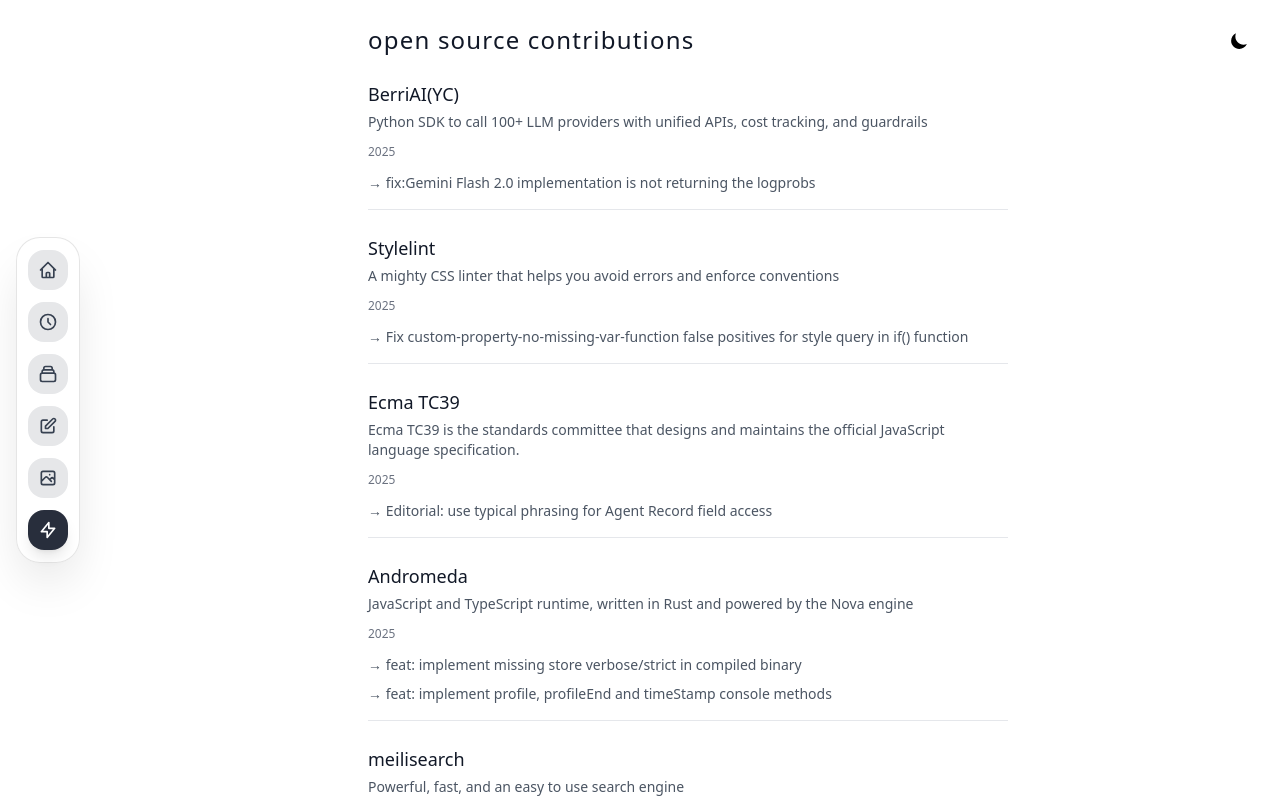
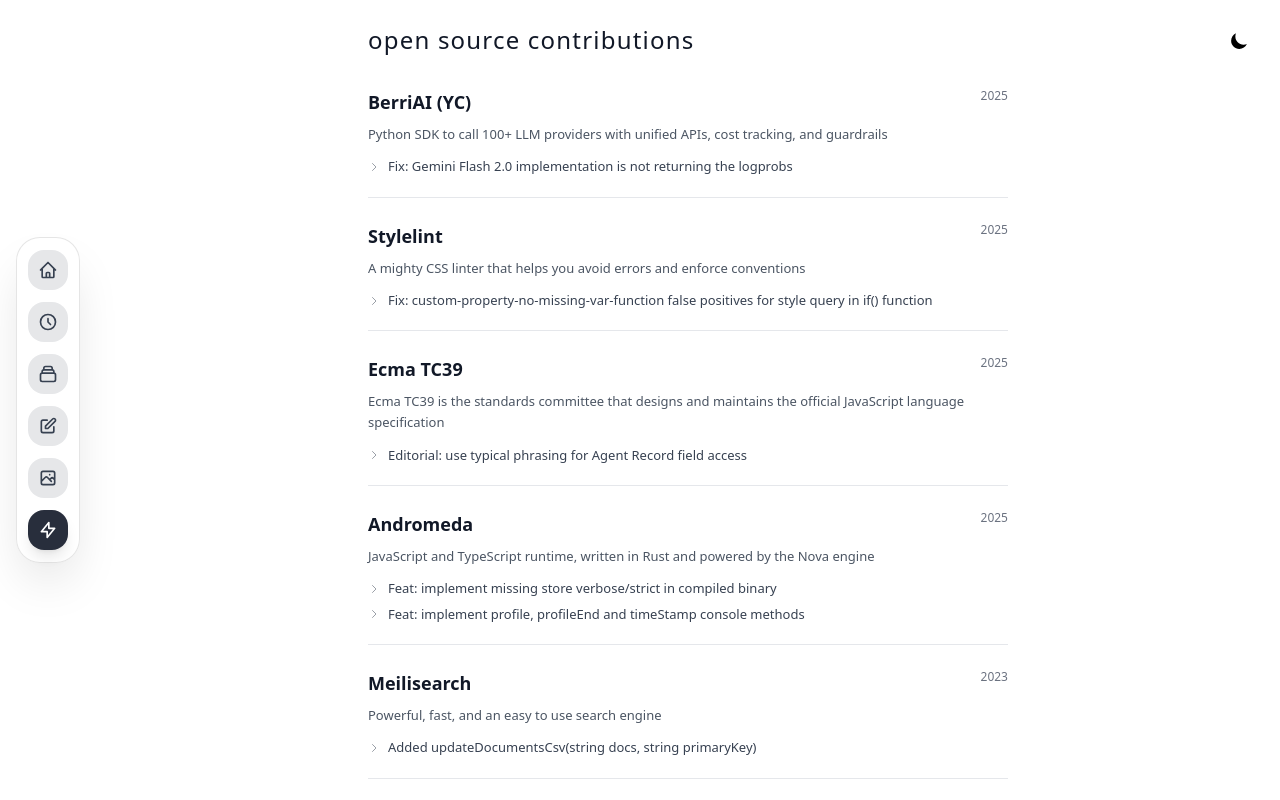
Before and after one commit to sajdakabir/saju, a Next.js app: page /contributions in a window 1280 px wide. Built offline with nearby package versions, Linux system fonts and the light colour scheme.

Commit message:
fix: correct formatting and capitalization in contributions list and descriptions

```diff
--- a/src/app/contributions/page.tsx
+++ b/src/app/contributions/page.tsx
@@ -20,10 +20,10 @@ const getInitialTheme = () => {
 
 const contributions = [
   {
-    name: 'BerriAI(YC)',
+    name: 'BerriAI (YC)',
     description: 'Python SDK to call 100+ LLM providers with unified APIs, cost tracking, and guardrails',
     prs: [
-      { title: 'fix:Gemini Flash 2.0 implementation is not returning the logprobs', url: 'https://github.com/BerriAI/litellm/pull/9713' }
+      { title: 'Fix: Gemini Flash 2.0 implementation is not returning the logprobs', url: 'https://github.com/BerriAI/litellm/pull/9713' }
     ],
     date: '2025'
   },
@@ -31,13 +31,13 @@ const contributions = [
     name: 'Stylelint',
     description: 'A mighty CSS linter that helps you avoid errors and enforce conventions',
     prs: [
-      { title: 'Fix custom-property-no-missing-var-function false positives for style query in if() function', url: 'https://github.com/stylelint/stylelint/pull/8813' }
+      { title: 'Fix: custom-property-no-missing-var-function false positives for style query in if() function', url: 'https://github.com/stylelint/stylelint/pull/8813' }
     ],
     date: '2025'
   },
   {
     name: 'Ecma TC39',
-    description: 'Ecma TC39 is the standards committee that designs and maintains the official JavaScript language specification.',
+    description: 'Ecma TC39 is the standards committee that designs and maintains the official JavaScript language specification',
     prs: [
       { title: 'Editorial: use typical phrasing for Agent Record field access', url:"https://github.com/tc39/ecma262/pull/3704"}
     ] ,
@@ -48,24 +48,24 @@ const contributions = [
     name: 'Andromeda',
     description: 'JavaScript and TypeScript runtime, written in Rust and powered by the Nova engine',
     prs: [
-      { title: 'feat: implement missing store verbose/strict in compiled binary', url: 'https://github.com/tryandromeda/andromeda/pull/172' },
-      { title: 'feat: implement profile, profileEnd and timeStamp console methods', url: 'https://github.com/tryandromeda/andromeda/pull/184' }
+      { title: 'Feat: implement missing store verbose/strict in compiled binary', url: 'https://github.com/tryandromeda/andromeda/pull/172' },
+      { title: 'Feat: implement profile, profileEnd and timeStamp console methods', url: 'https://github.com/tryandromeda/andromeda/pull/184' }
     ],
     date: '2025'
   },
   {
-    name: 'meilisearch',
+    name: 'Meilisearch',
     description: 'Powerful, fast, and an easy to use search engine',
     prs: [
-      { title: 'added updateDocumentsCsv(string docs, string primaryKey)', url: 'https://github.com/meilisearch/meilisearch-python/pull/654' },
+      { title: 'Added updateDocumentsCsv(string docs, string primaryKey)', url: 'https://github.com/meilisearch/meilisearch-python/pull/654' },
     ],
     date: '2023'
   },
   {
     name: 'ToolJet',
-    description: 'Open-source low-code application development platform for building and deploying business applications.',
+    description: 'Open-source low-code application development platform for building and deploying business applications',
     prs: [
-      { title: 'Documentation bug ', url: 'https://github.com/ToolJet/ToolJet/pull/5376' },
+      { title: 'Documentation bug fix', url: 'https://github.com/ToolJet/ToolJet/pull/5376' },
     ],
     date: '2023'
   },
@@ -73,15 +73,15 @@ const contributions = [
     name: 'Amplication',
     description: 'Open-source backend development platform. Build production-ready services without wasting time on repetitive coding',
     prs: [
-      { title: 'docs: grammatical errors in the readme ', url: 'https://github.com/amplication/amplication/pull/7154' },
+      { title: 'Docs: grammatical errors in the readme', url: 'https://github.com/amplication/amplication/pull/7154' },
     ],
     date: '2023'
   },
         {
-    name: 'litefy',
-    description: 'a lightweight spotify client',
+    name: 'Litefy',
+    description: 'A lightweight Spotify client',
     prs: [
-      { title: 'Added Bengali language ', url: 'https://github.com/mathkruger/litefy/pull/100' },
+      { title: 'Added Bengali language support', url: 'https://github.com/mathkruger/litefy/pull/100' },
     ],
     date: '2023'
   },
@@ -151,34 +151,42 @@ export default function ContributionsPage() {
           <div className="max-w-2xl w-full mx-auto px-4">
             <ThemeToggle onClick={toggleTheme} theme={theme as 'light' | 'dark'} />
 
-            <h1 className="text-2xl font-medium mb-6 tracking-wider text-gray-900 dark:text-gray-100">
+            <h1 className="text-2xl font-medium mb-8 tracking-wider text-gray-900 dark:text-gray-100">
               open source contributions
             </h1>
+
             <div className="space-y-6">
               {contributions.map((project, index) => (
-                <div key={index} className="border-b border-gray-200 dark:border-gray-700 pb-4 last:border-b-0">
-                  <div className="mb-3">
-                    <h3 className="text-lg font-medium text-gray-900 dark:text-gray-100 mb-1">
+                <div
+                  key={index}
+                  className="border-b border-gray-200 dark:border-gray-700 pb-5 last:border-b-0"
+                >
+                  <div className="flex items-start justify-between mb-2">
+                    <h3 className="text-lg font-semibold text-gray-900 dark:text-gray-100">
                       {project.name}
                     </h3>
-                    <p className="text-sm text-gray-600 dark:text-gray-400 mb-3">
-                      {project.description}
-                    </p>
-                    <p className="text-xs text-gray-500 dark:text-gray-500 mb-3">
+                    <span className="ml-4 text-xs text-gray-500 dark:text-gray-500 whitespace-nowrap">
                       {project.date}
-                    </p>
+                    </span>
                   </div>
 
-                  <div className="space-y-2">
+                  <p className="text-[13px] leading-relaxed text-gray-600 dark:text-gray-400 mb-3">
+                    {project.description}
+                  </p>
+
+                  <div className="flex flex-col gap-1.5">
                     {project.prs.map((pr, prIndex) => (
                       <Link
                         key={prIndex}
                         href={pr.url}
                         target="_blank"
                         rel="noopener noreferrer"
-                        className="block text-[14px] text-gray-600 dark:text-gray-300 hover:underline transition-colors"
+                        className="inline-flex items-center gap-2 text-[13px] text-gray-700 dark:text-gray-300 hover:text-gray-900 dark:hover:text-gray-100 transition-colors group/link"
                       >
-                        → {pr.title}
+                        <svg className="w-3 h-3 opacity-50 group-hover/link:opacity-100 transition-opacity" fill="none" stroke="currentColor" viewBox="0 0 24 24">
+                          <path strokeLinecap="round" strokeLinejoin="round" strokeWidth={2} d="M9 5l7 7-7 7" />
+                        </svg>
+                        <span className="group-hover/link:underline">{pr.title}</span>
                       </Link>
                     ))}
                   </div>
```
